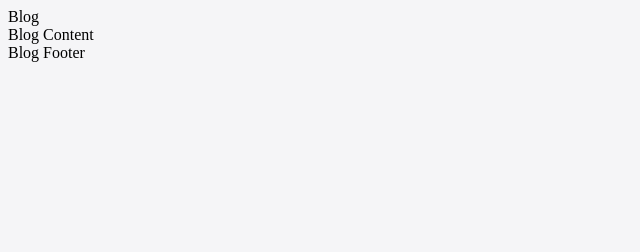
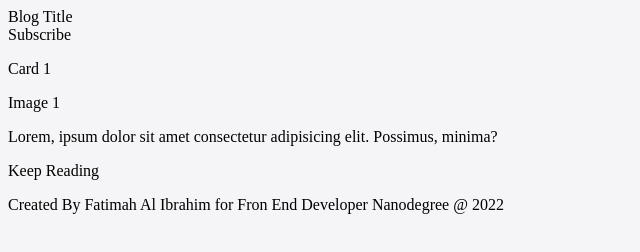
Before and after one commit to FatimahAlIbrahim/Rise-Project-1-Blog, a plain HTML site: page index.html in a window 1280 px wide. Shown: the whole page, without its empty margins (0-640 px from the left). Drawn offline with Linux system fonts and the light colour scheme.

Commit message:
Add css classess to html

```diff
--- a/index.html
+++ b/index.html
@@ -6,9 +6,24 @@
 </head>
 <body>
     <div>
-        <header>Blog</header>
-        <main>Blog Content</main>
-        <footer>Blog Footer</footer>
+        <header>
+            <nav class="navbar">
+                <div class="navbar-title">Blog Title</div>
+                <div class="navbar-subscribe">Subscribe</div>
+                <div class="navbar-search"></div>
+            </nav>
+        </header>
+        <main>
+            <div class="card">
+                <p class="card-title">Card 1</p>
+                <p class="card-image">Image 1</p>
+                <p class="card-content">Lorem, ipsum dolor sit amet consectetur adipisicing elit. Possimus, minima?</p>
+                <p class="card-footer">Keep Reading</p>
+            </div>
+        </main>
+        <footer class="footer">
+            Created By Fatimah Al Ibrahim for Fron End Developer Nanodegree @ 2022
+        </footer>
     </div>
 
 </body>
```
